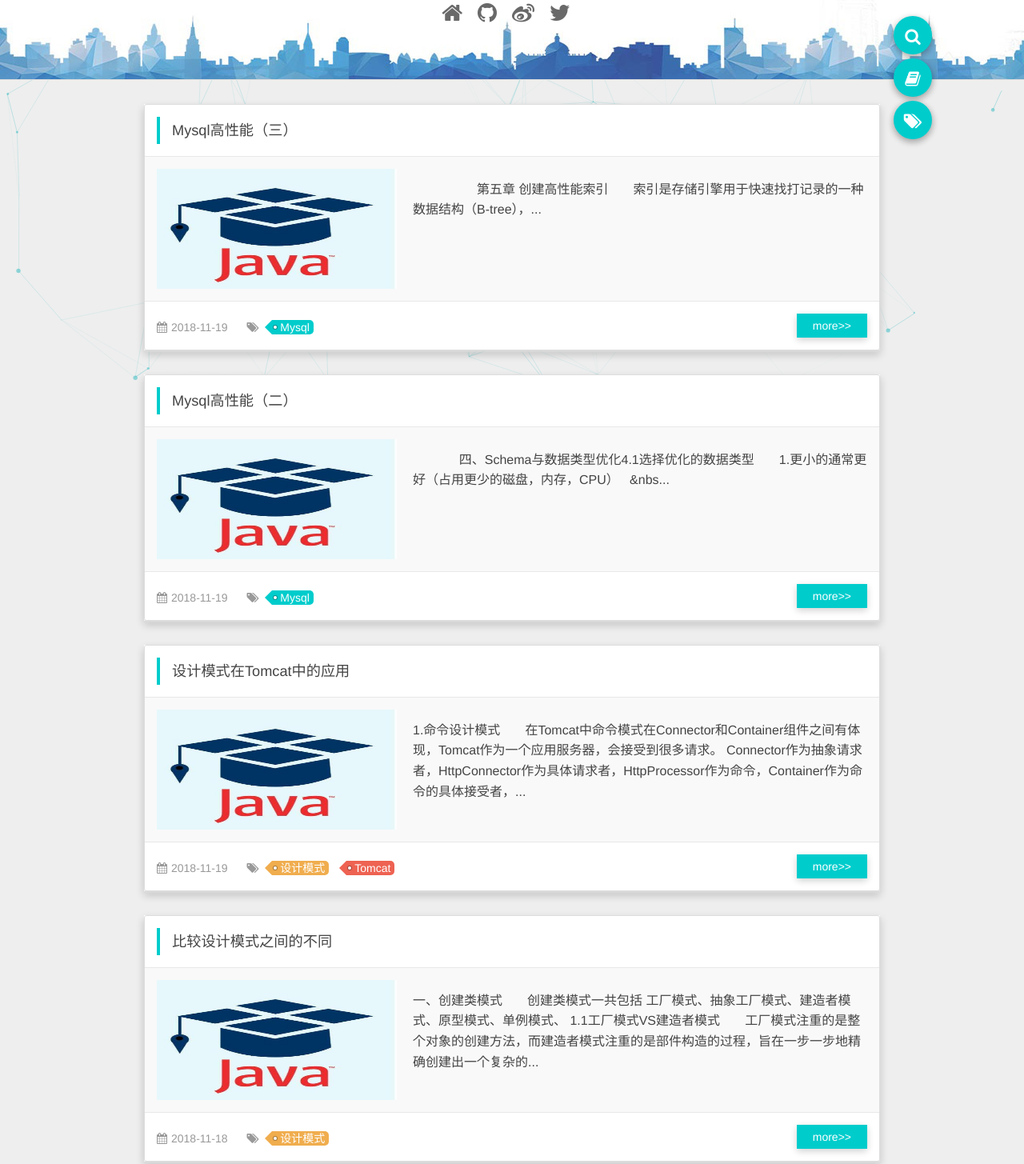
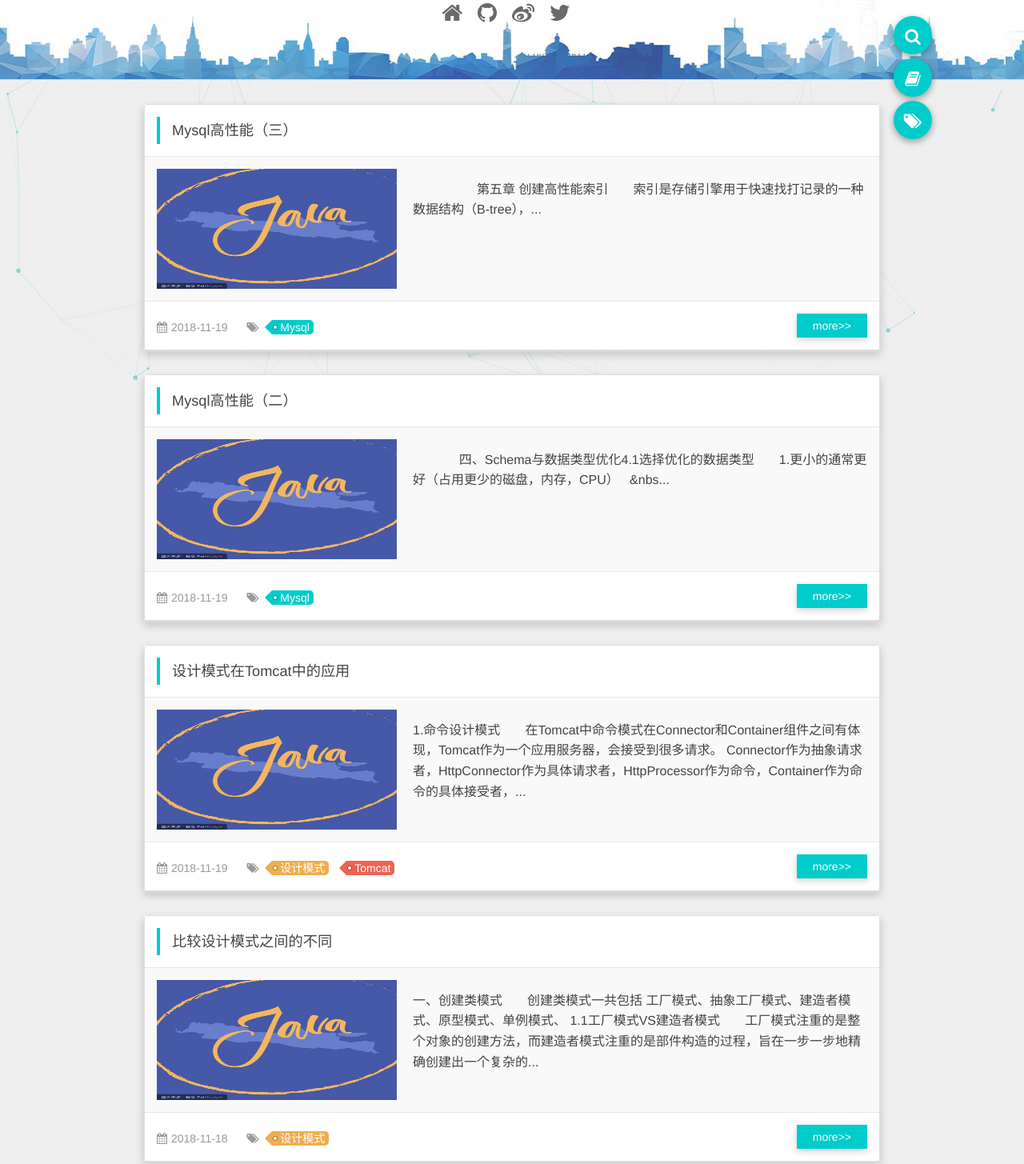
Before and after one commit to ZTaoCoder/ZTaoCoder.github.io, a plain HTML site: page index.html in a window 1280 px wide. Shown: the part 321-1776 px from the top of the page at 80% size. Drawn offline with nearby package versions, Linux system fonts and the light colour scheme; some packages are replaced by stand-ins of ours; a script that the page names is missing.

Commit message:
Site updated: 2018-11-19 22:24:32

```diff
--- a/index.html
+++ b/index.html
@@ -129,7 +129,7 @@
         <div class="article-img">
             <a href="/2018/11/19/Mysql高性能（三）/">
 
-                <img src="https://ztaocoder.github.io/images/banner5.jpg" alt="Mysql高性能（三）" title="Mysql高性能（三）">
+                <img src="https://ztaocoder.github.io/images/banner4.jpg" alt="Mysql高性能（三）" title="Mysql高性能（三）">
 
             </a>
         </div>
@@ -184,7 +184,7 @@
         <div class="article-img">
             <a href="/2018/11/19/Mysql高性能（二）/">
 
-                <img src="https://ztaocoder.github.io/images/banner5.jpg" alt="Mysql高性能（二）" title="Mysql高性能（二）">
+                <img src="https://ztaocoder.github.io/images/banner4.jpg" alt="Mysql高性能（二）" title="Mysql高性能（二）">
 
             </a>
         </div>
@@ -239,7 +239,7 @@
         <div class="article-img">
             <a href="/2018/11/19/设计模式在Tomcat中的应用/">
 
-                <img src="https://ztaocoder.github.io/images/banner5.jpg" alt="设计模式在Tomcat中的应用" title="设计模式在Tomcat中的应用">
+                <img src="https://ztaocoder.github.io/images/banner4.jpg" alt="设计模式在Tomcat中的应用" title="设计模式在Tomcat中的应用">
 
             </a>
         </div>
@@ -296,7 +296,7 @@
         <div class="article-img">
             <a href="/2018/11/18/比较设计模式/">
 
-                <img src="https://ztaocoder.github.io/images/banner5.jpg" alt="比较设计模式之间的不同" title="比较设计模式之间的不同">
+                <img src="https://ztaocoder.github.io/images/banner4.jpg" alt="比较设计模式之间的不同" title="比较设计模式之间的不同">
 
             </a>
         </div>
@@ -352,7 +352,7 @@
         <div class="article-img">
             <a href="/2018/11/18/Mysql高性能（一）/">
 
-                <img src="https://ztaocoder.github.io/images/banner5.jpg" alt="Mysql高性能（一）" title="Mysql高性能（一）">
+                <img src="https://ztaocoder.github.io/images/banner4.jpg" alt="Mysql高性能（一）" title="Mysql高性能（一）">
 
             </a>
         </div>
```
